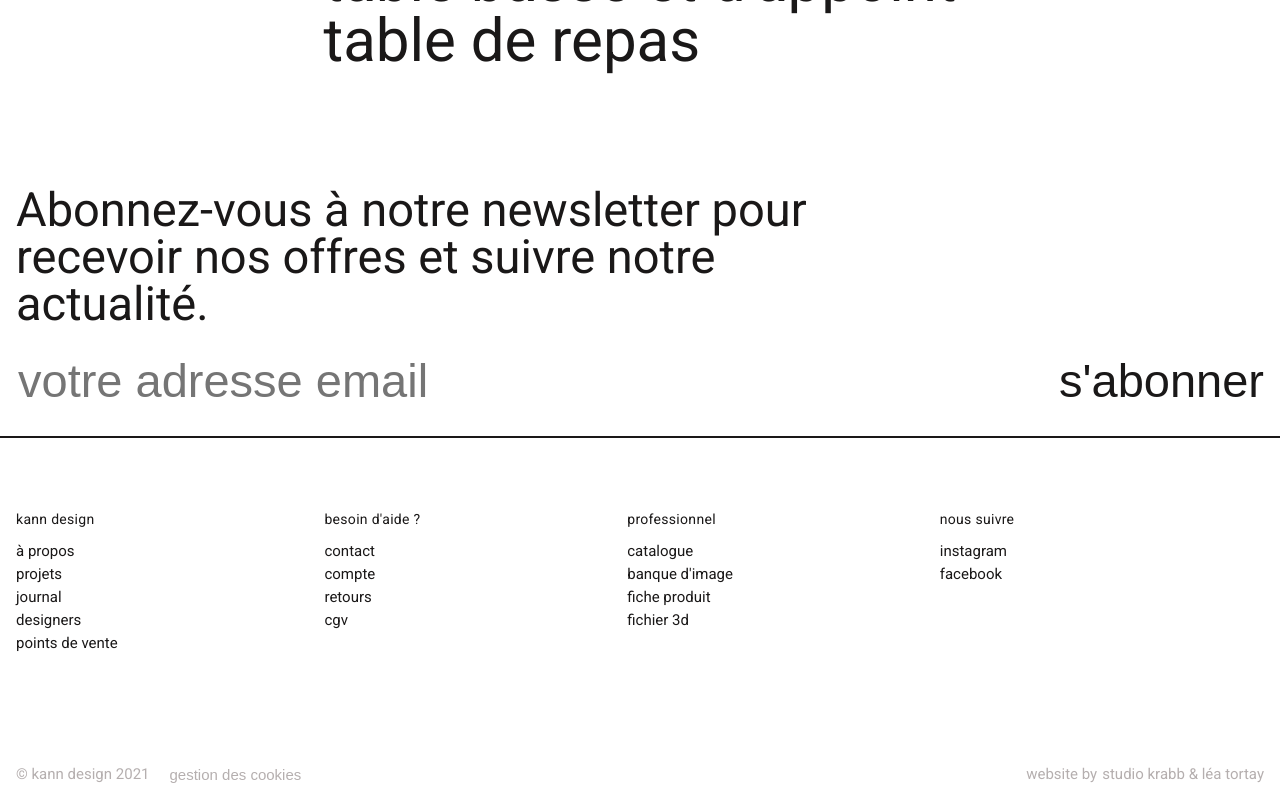
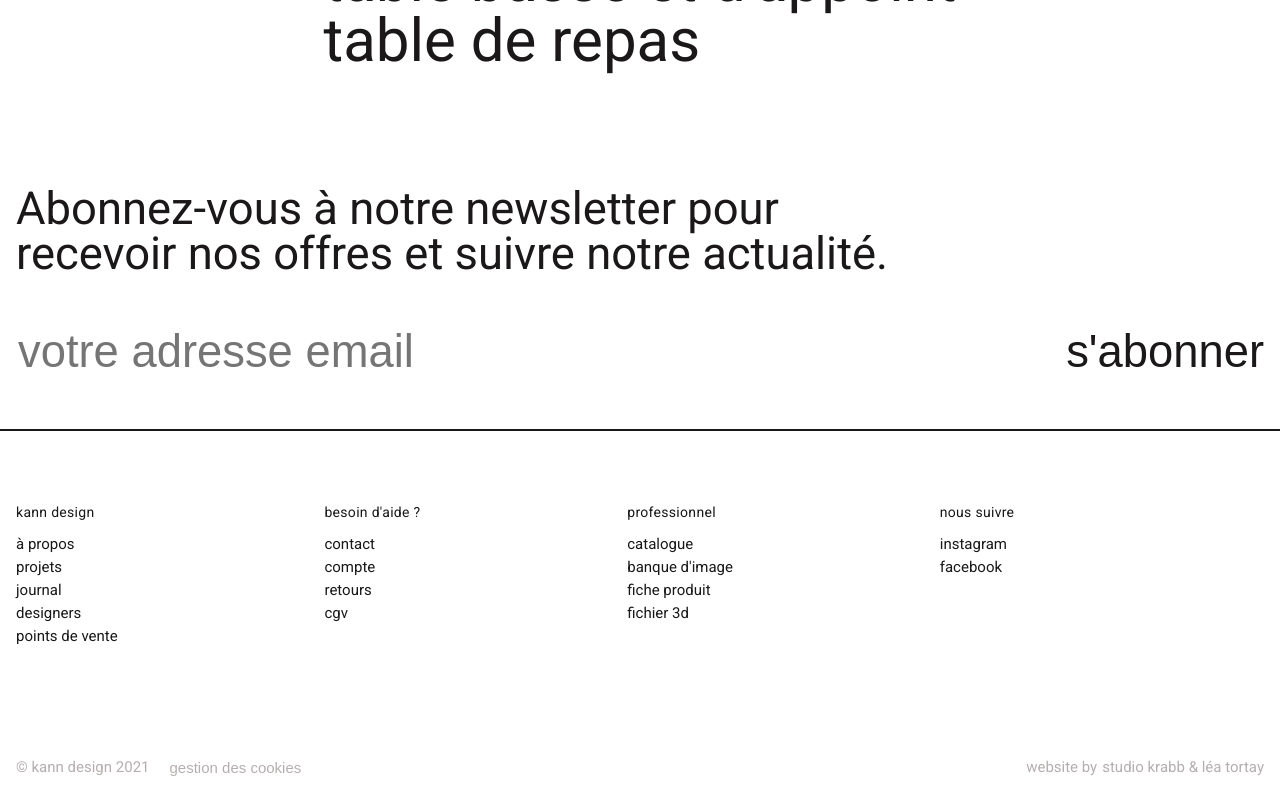
Before and after one commit to deadbeathd07/kann, a Vue app: page / in a window 1280 px wide. Shown: the part 4999-5799 px from the top of the page. Built offline with nearby package versions, Linux system fonts and the light colour scheme.

Commit message:
решен баг с прилипчивым хэрэром - теперь прокручивается как нужно, решена проблема с размером поля формы

```diff
--- a/src/App.vue
+++ b/src/App.vue
@@ -181,7 +181,6 @@ div.layout__wrapper
 <style lang="scss">
 .layout {
 	&__wrapper {
-		height: 100%;
 		display: flex;
 		flex-direction: column;
 	}
@@ -237,10 +236,7 @@ div.layout__wrapper
 	}
 	&__form {
 		padding: 0 1rem;
-		font-size: 47px;
-		@media (max-width: 820px) {
-			font-size: 37px;
-		}
+		font-size: calc((100vw - 365px) / (1440 - 365) * (47 - 36) + 36px);
 	}
 }
 </style>
--- a/src/components/KannForm.vue
+++ b/src/components/KannForm.vue
@@ -25,17 +25,20 @@ const props = defineProps({
 	}
 	&__fields-wrapper {
 		display: flex;
-		flex-wrap: wrap;
+		flex-flow: row wrap;
+		justify-content: space-between;
 		align-items: center;
+		height: 100px;
 	}
 	&__field {
+		max-width: 100%;
 		font-size: inherit;
 		border: none;
-		flex-grow: 1;
+		flex: 1 1 auto;
 	}
 	&__button {
-		flex-grow: 0;
 		margin-left: 20px;
+		flex: 0 1 auto;
 	}
 }
 </style>
```
